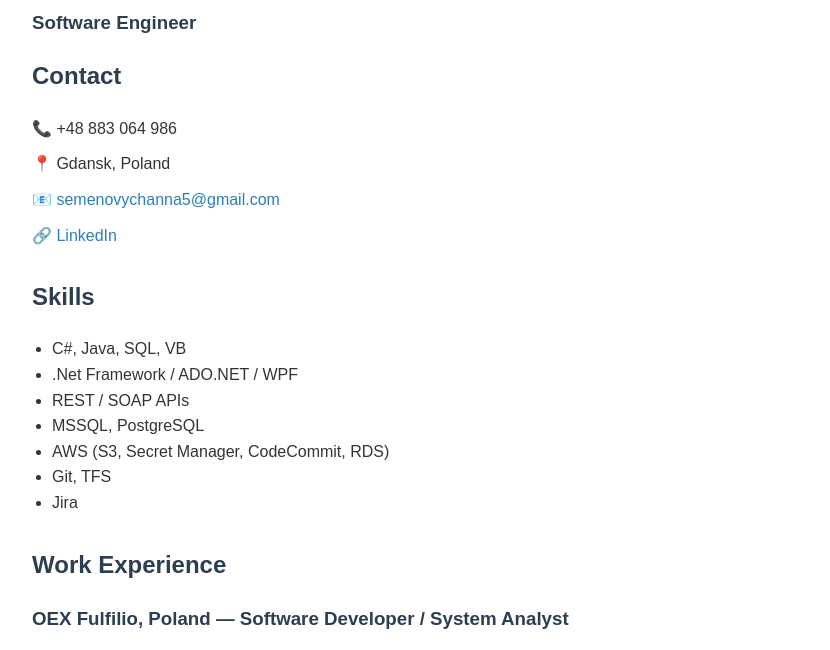
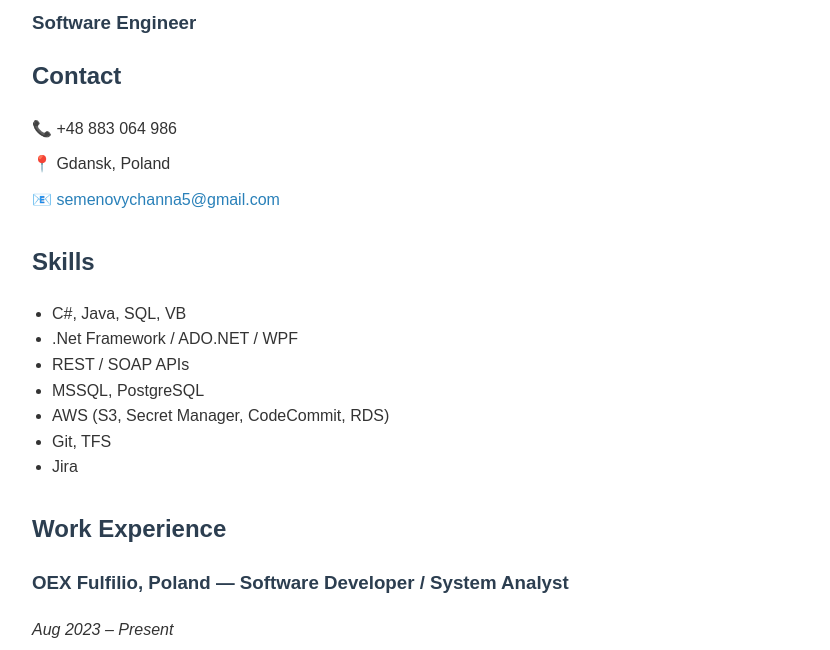
Before and after one commit to elektroforez/annasemenovych, a plain HTML site: page index.html in a window 1280 px wide. Shown: the part 105-755 px from the top of the page, without its empty margins (208-1038 px from the left). Drawn offline with Linux system fonts and the light colour scheme.

Commit message:
Update index.html

```diff
--- a/index.html
+++ b/index.html
@@ -48,7 +48,6 @@
         <div class="contact">📞 +48 883 064 986</div>
         <div class="contact">📍 Gdansk, Poland</div>
         <div class="contact">📧 <a href="mailto:semenovychanna5@gmail.com">semenovychanna5@gmail.com</a></div>
-        <div class="contact">🔗 <a href="https://www.linkedin.com/in/anna-semenovych-023194263/">LinkedIn</a></div>
     </div>
 
     <div class="section">
```
